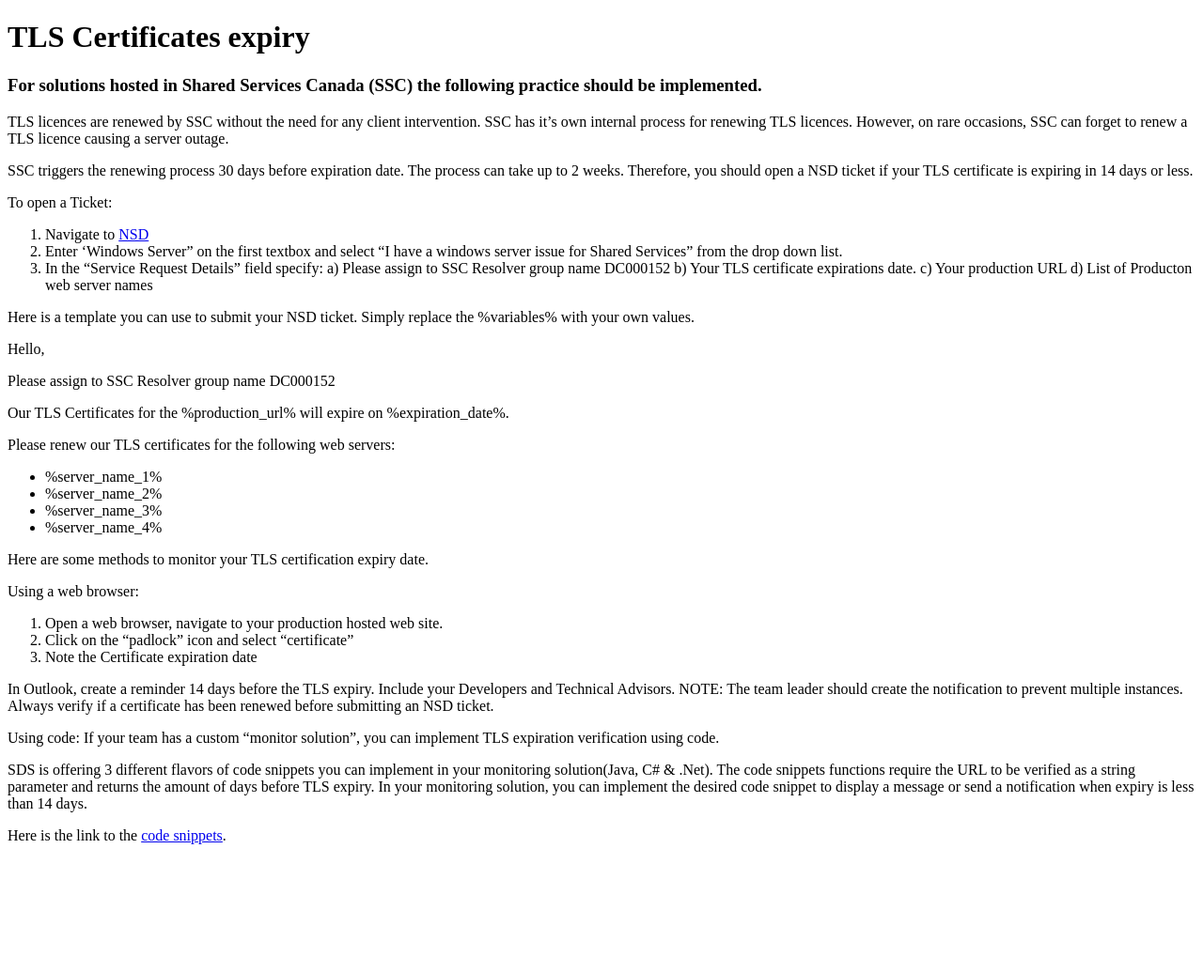
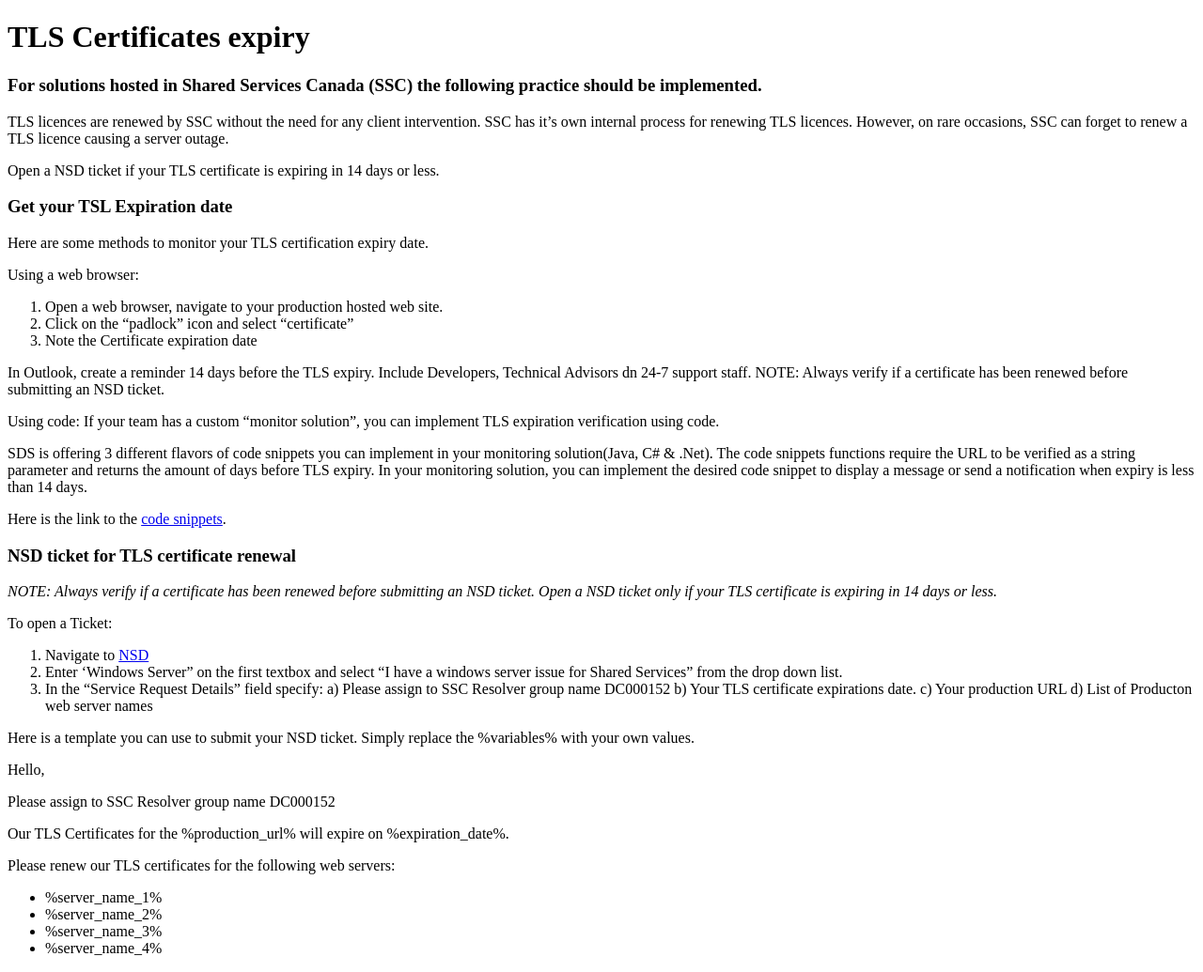
Before and after one commit to esdc-devcop/esdc-devcop.github.io, a Jekyll site: the page built from _guides/TLS_Certificate_Expiry.md, in a window 1280 px wide. Shown: the whole page at 94% size. Built offline with Jekyll 4.4.1, drawn with Linux system fonts in a browser that asks for light colours; comment, search, counter and statistics services are not loaded; before the commit the page ends 915 px from its top, so only the background shows below that.

Commit message:
Update TLS_Certificate_Expiry.md

```diff
--- a/_guides/TLS_Certificate_Expiry.md
+++ b/_guides/TLS_Certificate_Expiry.md
@@ -10,7 +10,34 @@
 
 TLS licences are renewed by SSC without the need for any client intervention. SSC has it's own internal process for renewing TLS licences. However, on rare occasions, SSC can forget to renew a TLS licence causing a server outage.
 
-SSC triggers the renewing process 30 days before expiration date. The process can take up to 2 weeks. Therefore, you should open a NSD ticket if your  TLS certificate is expiring in 14 days or less.
+Open a NSD ticket if your TLS certificate is expiring in 14 days or less.
+
+### Get your TSL Expiration date
+
+Here are some methods to monitor your TLS certification expiry date.
+
+Using a web browser:
+
+1. Open a web browser, navigate to your production hosted web site.
+2. Click on the "padlock" icon and select "certificate"
+3. Note the Certificate expiration date
+
+In Outlook, create a reminder 14 days before the TLS expiry. Include Developers, Technical Advisors dn 24-7 support staff.
+NOTE: Always verify if a certificate has been renewed before submitting an NSD ticket.
+
+Using code:
+If your team has a custom "monitor solution", you can implement TLS expiration verification using code.
+
+SDS is offering 3 different flavors of code snippets you can implement in your monitoring solution(Java, C# & .Net).
+The code snippets functions require the URL to be verified as a string parameter and returns the amount of days before TLS expiry.
+In your monitoring solution, you can implement the desired code snippet to display a message or send a notification when expiry is less than 14 days.
+
+Here is the link to the [code snippets](https://gccode.ssc-spc.gc.ca/iitb-dgiit/sds/devcop-code-snippets/-/snippets "code snippets").
+
+
+### NSD ticket for TLS certificate renewal
+
+*NOTE: Always verify if a certificate has been renewed before submitting an NSD ticket. Open a NSD ticket only if your TLS certificate is expiring in 14 days or less.*
 
 To open a Ticket:
 1. Navigate to [NSD](http://srmis-sigdi-iagent.prv/ "NSD")
@@ -34,23 +61,3 @@
 - %server_name_2%
 - %server_name_3%
 - %server_name_4%
-
-Here are some methods to monitor your TLS certification expiry date.
-
-Using a web browser:
-
-1. Open a web browser, navigate to your production hosted web site.
-2. Click on the "padlock" icon and select "certificate"
-3. Note the Certificate expiration date
-
-In Outlook, create a reminder 14 days before the TLS expiry. Include your Developers and Technical Advisors.
-NOTE: The team leader should create the notification to prevent multiple instances. Always verify if a certificate has been renewed before submitting an NSD ticket.
-
-Using code:
-If your team has a custom "monitor solution", you can implement TLS expiration verification using code.
-
-SDS is offering 3 different flavors of code snippets you can implement in your monitoring solution(Java, C# & .Net).
-The code snippets functions require the URL to be verified as a string parameter and returns the amount of days before TLS expiry.
-In your monitoring solution, you can implement the desired code snippet to display a message or send a notification when expiry is less than 14 days.
-
-Here is the link to the [code snippets](https://gccode.ssc-spc.gc.ca/iitb-dgiit/sds/devcop-code-snippets/-/snippets "code snippets").
```
